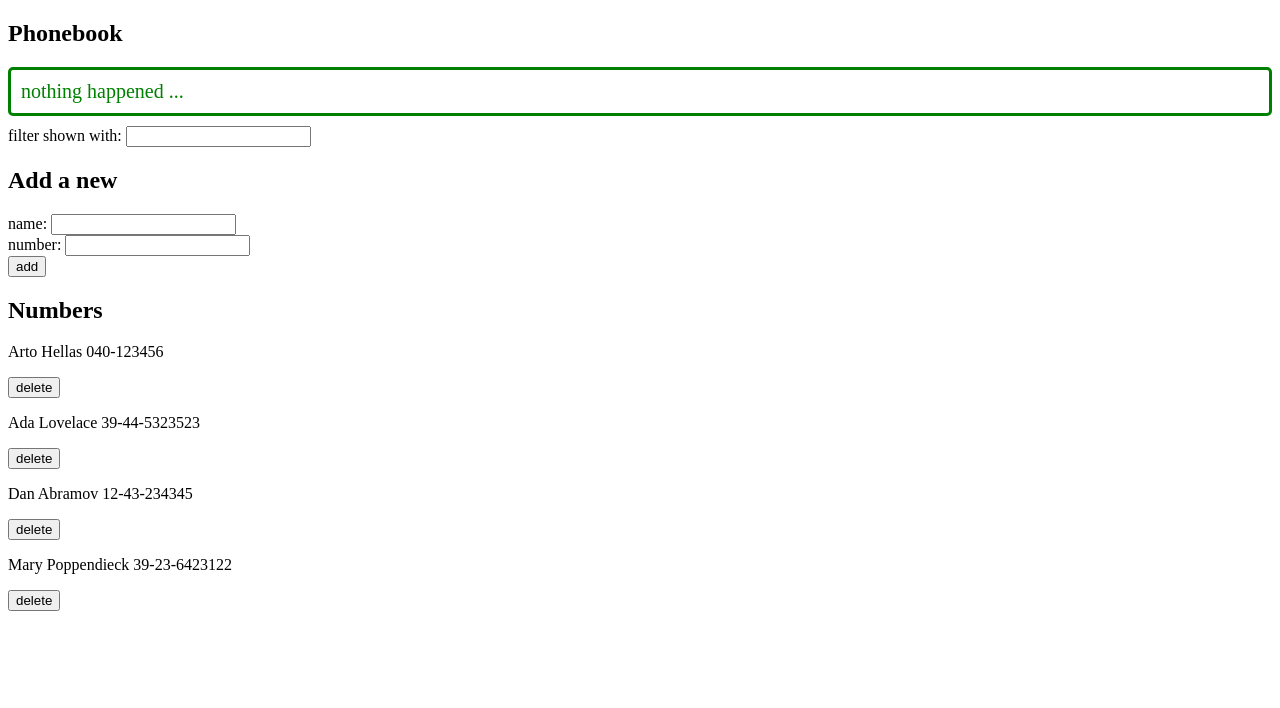
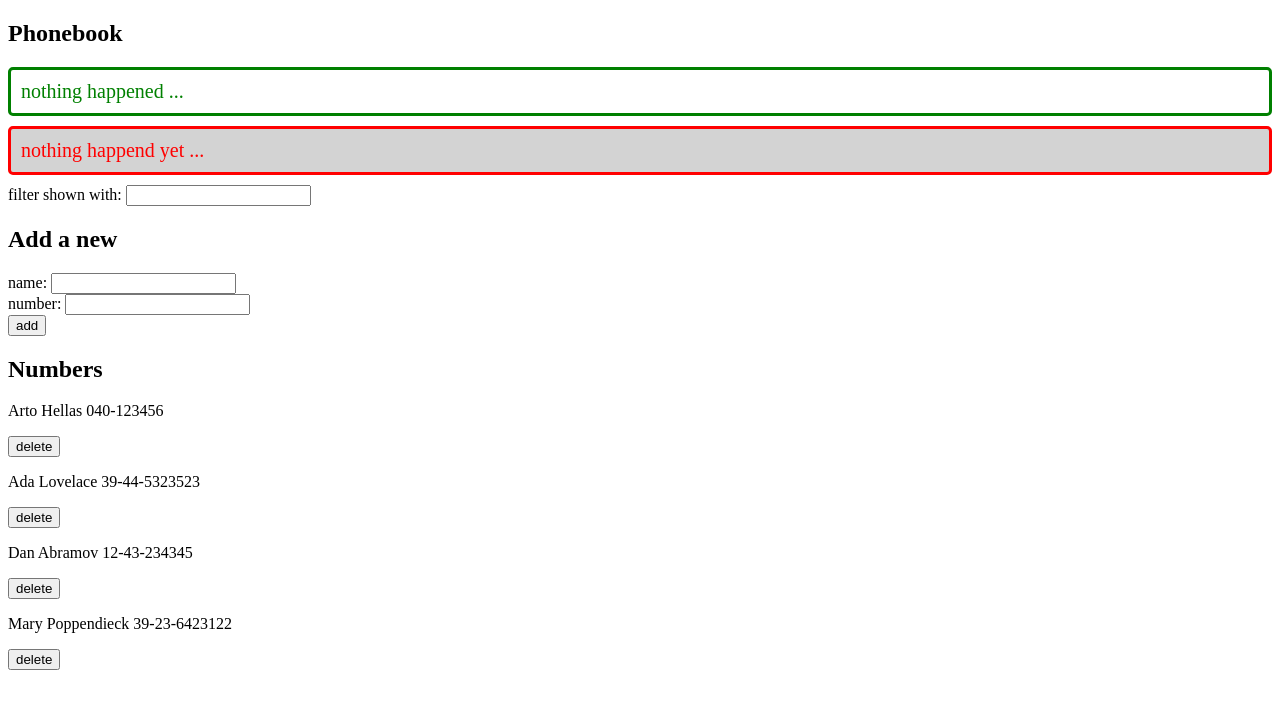
Before and after one commit to mjls130598/FullStackCourse, a React (Vite) app in the folder part2/phonebook/: page / in a window 1280 px wide. Shown: the top 708 px of the page. Built offline with nearby package versions, Linux system fonts and the light colour scheme; data requests are answered from the project's data file.

Commit message:
Solution of exercise 2.17

```diff
--- a/part2/phonebook/src/App.jsx
+++ b/part2/phonebook/src/App.jsx
@@ -4,11 +4,13 @@ import Filter from './components/Filter'
 import PersonForm from './components/PersonForm'
 import Persons from './components/Persons'
 import Notification from './components/Notification'
+import Error from './components/Error'
 
 const App = () => {
   const [persons, setPersons] = useState([])
   const [newFilter, setNewFilter] = useState('')
   const [notificationMessage, setNotificationMessage] = useState('nothing happened ...')
+  const [errorMessage, setErrorMessage] = useState('nothing happend yet ...')
 
   useEffect(() => {
     phoneService.getAll()
@@ -41,10 +43,11 @@ const App = () => {
     <div>
       <h2>Phonebook</h2>
       <Notification message={notificationMessage} />
+      <Error message={errorMessage} />
       <Filter newFilter={newFilter} setNewFilter={setNewFilter}/>
       <h2>Add a new</h2>
       <PersonForm persons={persons} setPersons={setPersons}
-        notificationMessage={notificationMessage} setNotificationMessage={setNotificationMessage} />
+        setNotificationMessage={setNotificationMessage} setErrorMessage={setErrorMessage} />
       <h2>Numbers</h2>
       <Persons persons={phonesToShow} handleRemove={handleRemove}/>
     </div>
--- /dev/null
+++ b/part2/phonebook/src/components/Error.jsx
@@ -0,0 +1,13 @@
+const Error = ({ message }) => {
+    if (message === null) {
+      return null
+    }
+
+    return (
+      <div className="error">
+        {message}
+      </div>
+    )
+  }
+
+export default Error
--- a/part2/phonebook/src/components/PersonForm.jsx
+++ b/part2/phonebook/src/components/PersonForm.jsx
@@ -1,7 +1,7 @@
 import { useState } from 'react'
 import phoneService from '../services/phones'
 
-const PersonForm = ({persons, setPersons, notificationMessage, setNotificationMessage}) => {
+const PersonForm = ({persons, setPersons, setNotificationMessage, setErrorMessage}) => {
     const [newName, setNewName] = useState('')
     const [newNumber, setNewNumber] = useState('')
 
@@ -44,6 +44,14 @@ const PersonForm = ({persons, setPersons, notificationMessage, setNotificationMe
                             setNotificationMessage(null)
                         }, 5000)
                     })
+                    .catch(() =>{
+                        setErrorMessage(
+                            `${oldPerson.name} can't be modified`
+                            )
+                        setTimeout(() => {
+                            setErrorMessage(null)
+                        }, 5000)
+                    })
             }
         }
     }
--- a/part2/phonebook/src/index.css
+++ b/part2/phonebook/src/index.css
@@ -7,3 +7,13 @@
     padding: 10px;
     margin-bottom: 10px;
   }
+
+.error {
+  color: red;
+  background: lightgray;
+  font-size: 20px;
+  border-style: solid;
+  border-radius: 5px;
+  padding: 10px;
+  margin-bottom: 10px;
+}
```
